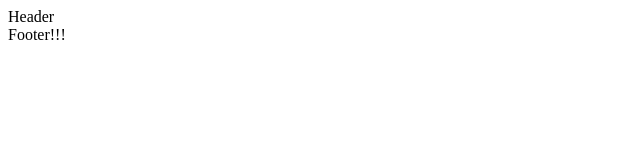
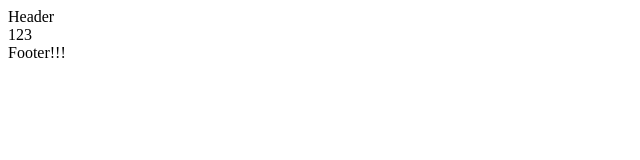
Before and after one commit to katerinaniko/my-project, a plain HTML site: page index.html in a window 1280 px wide. Shown: the whole page, without its empty margins (0-640 px from the left). Drawn offline with Linux system fonts and the light colour scheme.

Commit message:
Update index.html

```diff
--- a/index.html
+++ b/index.html
@@ -7,7 +7,7 @@
 </head>
 <body>
  <header>Header</header>
- <main></main>
+ <main>123</main>
  <footer>Footer!!!</footer>
 </body>
 </html>
```
